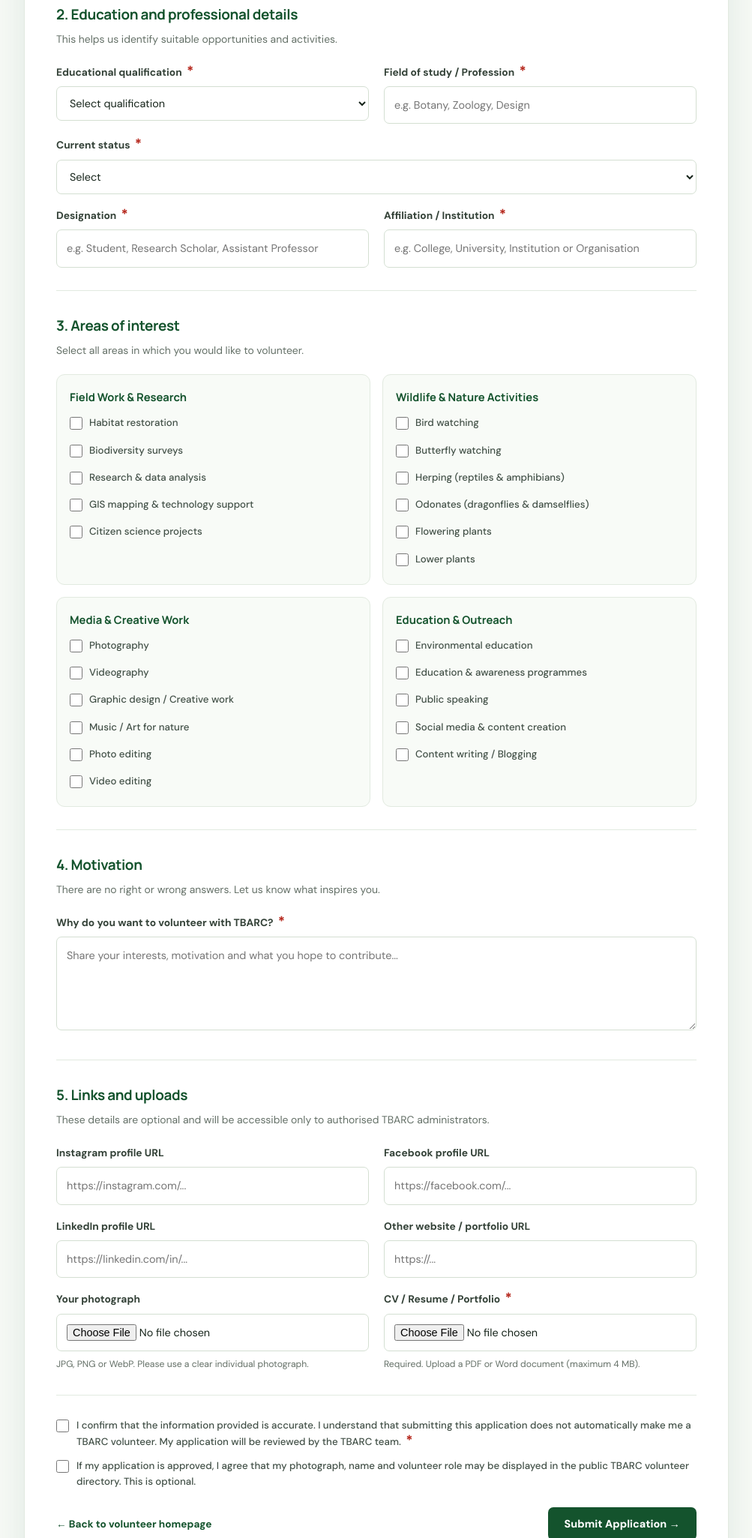
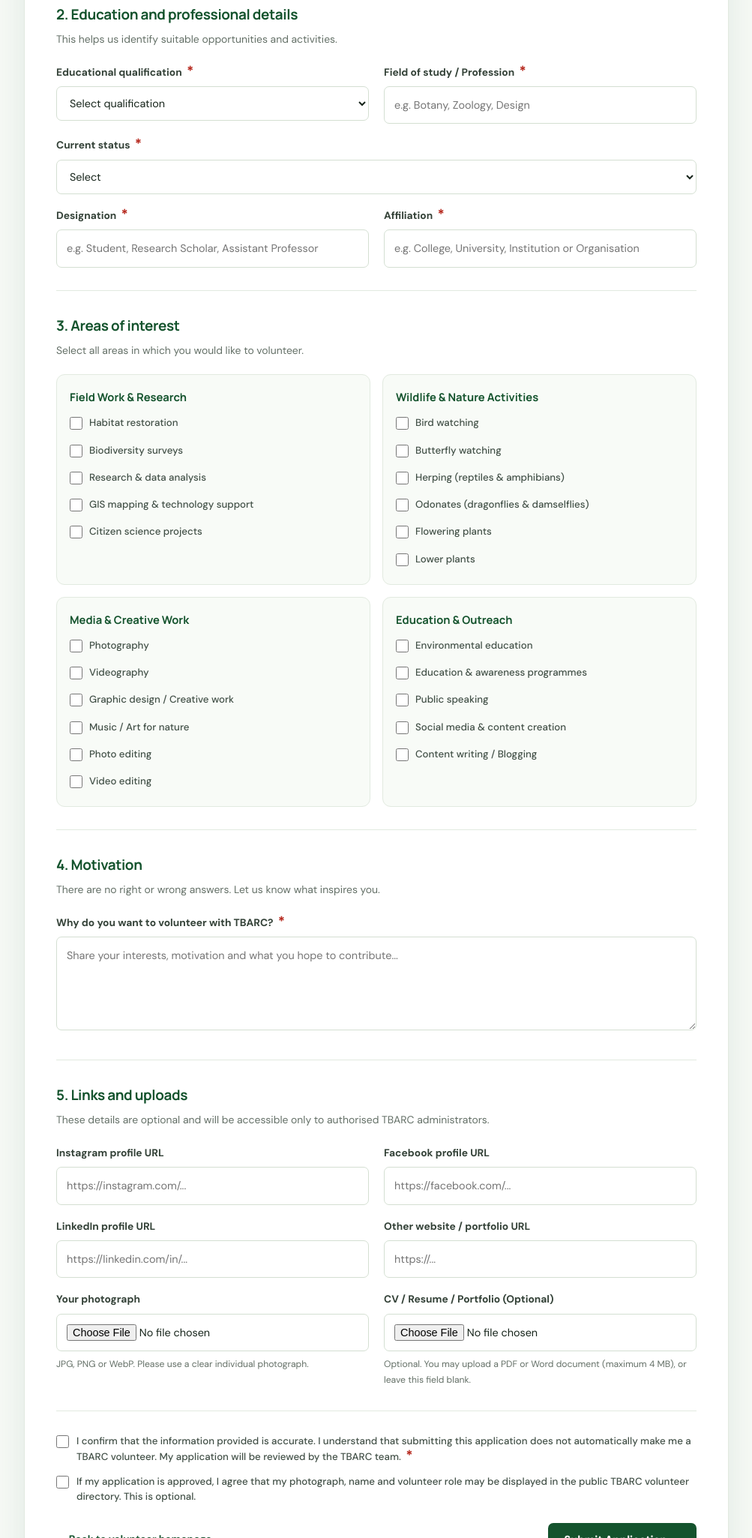
Before and after one commit to unaisbot/volunteertest, a plain HTML site: page register/index.html in a window 1280 px wide. Shown: the part 1084-3135 px from the top of the page at 75% size, without its empty margins (138-1141 px from the left). Drawn offline with Linux system fonts and the light colour scheme.

Commit message:
Update index.html

```diff
--- a/register/index.html
+++ b/register/index.html
@@ -340,7 +340,7 @@ footer.site-footer{background:#102d1b!important;color:#dce8dd!important;border:0
 <div class="field"><label for="field">Field of study / Profession <small class="required">*</small></label><input id="field" name="field" placeholder="e.g. Botany, Zoology, Design" required></div>
 <div class="field full"><label for="status">Current status <small class="required">*</small></label><select id="status" name="status" required><option value="">Select</option><option>Studying</option><option>Working</option><option>Studying and working</option><option>Other</option></select></div>
 <div class="field"><label for="designation">Designation <small class="required">*</small></label><input id="designation" name="designation" placeholder="e.g. Student, Research Scholar, Assistant Professor" required></div>
-<div class="field"><label for="affiliation">Affiliation / Institution <small class="required">*</small></label><input id="affiliation" name="affiliation" placeholder="e.g. College, University, Institution or Organisation" required></div>
+<div class="field"><label for="affiliation">Affiliation <small class="required">*</small></label><input id="affiliation" name="affiliation" placeholder="e.g. College, University, Institution or Organisation" required></div>
 </div>
 </section>
 <section class="section">
@@ -390,7 +390,7 @@ footer.site-footer{background:#102d1b!important;color:#dce8dd!important;border:0
 <div class="field"><label for="linkedin">LinkedIn profile URL</label><input id="linkedin" name="linkedin" type="url" placeholder="https://linkedin.com/in/..."></div>
 <div class="field"><label for="other">Other website / portfolio URL</label><input id="other" name="otherLink" type="url" placeholder="https://..."></div>
 <div class="field"><label for="photo">Your photograph</label><input id="photo" name="photo" type="file" accept="image/jpeg,image/png,image/webp"><p class="upload-note">JPG, PNG or WebP. Please use a clear individual photograph.</p></div>
-<div class="field"><label for="cv">CV / Resume / Portfolio <small class="required">*</small></label><input id="cv" name="cv" type="file" accept=".pdf,.doc,.docx" required><p class="upload-note">Required. Upload a PDF or Word document (maximum 4 MB).</p></div>
+<div class="field"><label for="cv">CV / Resume / Portfolio <span class="optional-label">(Optional)</span></label><input id="cv" name="cv" type="file" accept=".pdf,.doc,.docx"><p class="upload-note">Optional. You may upload a PDF or Word document (maximum 4 MB), or leave this field blank.</p></div>
 </div>
 </section>
 <section class="section">
```
